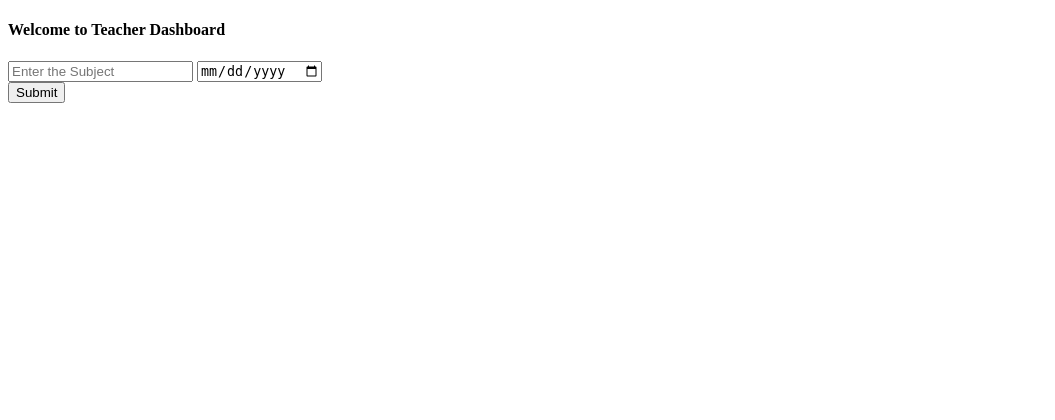
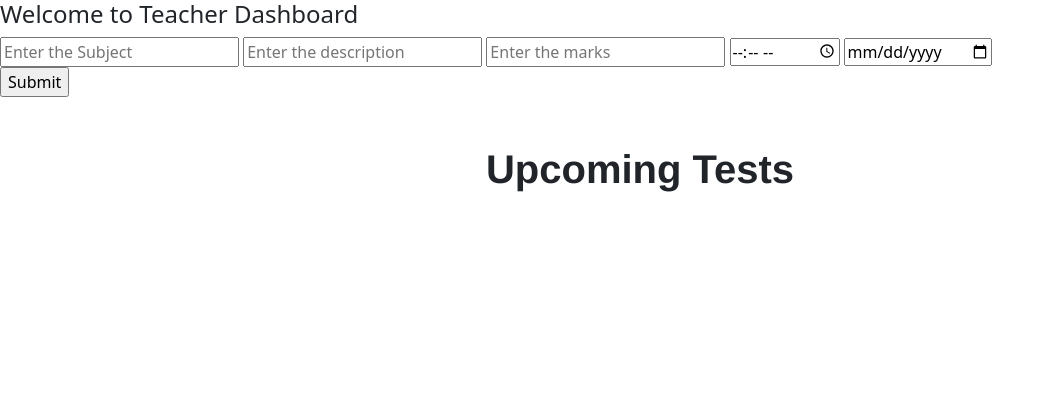
Before and after one commit to atharvaKhewalkar/Thesupervisor, a Flask app: page /teacherDashboard in a window 1280 px wide; the page is wider, and only the part inside the window is pictured. Shown: the top 420 px of that part, without its empty margins (0-1055 px from the left). Before the commit the page ends 103 px from the top of that part, so only its background shows below. Run offline with Flask 3, Linux system fonts and the light colour scheme; data that the repository does not hold is empty; some libraries are stand-ins or nearby versions.

Commit message:
teacher dashboard test import

```diff
--- a/app.py
+++ b/app.py
@@ -148,7 +148,8 @@ def teacherLogin():
 
 @app.route("/teacherDashboard")
 def teacherDashboard():
-    return render_template('teacherDashboard.html')
+        upcoming_test = list(mongo.db.test.find())
+        return render_template('teacherDashboard.html',upcoming_tests=upcoming_test)
 
 
 @app.route("/testCreation", methods=['GET', 'POST'])
@@ -157,10 +158,14 @@ def testCreation():
         test = mongo.db.test
 
         new_test = {
-            'subject': request.form['sub_name'],
+            'subject': request.form['test_sub_name'],
+            'description': request.form['test_description'],
+            'marks': request.form['test_marks'],
+            'time': request.form['test_time'],
             'test_date': request.form['test_date']
         }
         test.insert_one(new_test)
+
         return render_template('teacherDashboard.html', message='Created')
 
 
--- a/templates/teacherDashboard.html
+++ b/templates/teacherDashboard.html
@@ -6,17 +6,51 @@
     <title>Teacher Dashboard</title>
 </head>
 <body>
+    <link href="https://cdn.jsdelivr.net/npm/bootstrap@5.3.2/dist/css/bootstrap.min.css" rel="stylesheet"
+    integrity="sha384-T3c6CoIi6uLrA9TneNEoa7RxnatzjcDSCmG1MXxSR1GAsXEV/Dwwykc2MPK8M2HN" crossorigin="anonymous">
+  <link rel="stylesheet" href="/static/home.css">
     <h4>Welcome to Teacher Dashboard</h4>
     <div>
         <form method=POST action="{{ url_for('testCreation') }}">
-            <input type="text" name="sub_name" placeholder="Enter the Subject">
+            <input type="text" name="test_sub_name" placeholder="Enter the Subject">
+            <input type="text" name="test_description" placeholder="Enter the description">
+            <input type="number" name="test_marks" placeholder="Enter the marks">
+            <input type="time" name="test_time" placeholder="Enter the time">
             <input type="date" name="test_date" placeholder="Enter the date">
+
             <div onclick="test_created()">
                 <input type="submit" placeholder="Submit">
             </div>
 
         </form>
     </div>
+
+
+
+
+    <section class="tests">
+        <div class="heading">
+          <h1>Upcoming Tests</h1>
+        </div>
+        <div class="upcoming">
+          {% for test in upcoming_tests %}
+          <div class="card" style="width: 18rem;">
+            <div class="card-body">
+              <h5 class="card-title">{{ test.subject }}</h5>
+              <p class="card-text">{{ test.description }}</p><br>
+              <a href="{{ test.link }}" class="btn btn-primary">Attempt Test</a><br><br>
+              <p>
+                Marks: {{ test.marks }} <br>
+                Date: {{ test.test_date }} <br>
+                Time: {{ test.time }}
+              </p>
+            </div>
+          </div>
+          {% endfor %}
+        </div>
+      </section>
+
+
     <script src="/static/home.js"></script>
 </body>
 </html>
```
Also changed, not shown: templates/index.html (+4 -4 lines).
